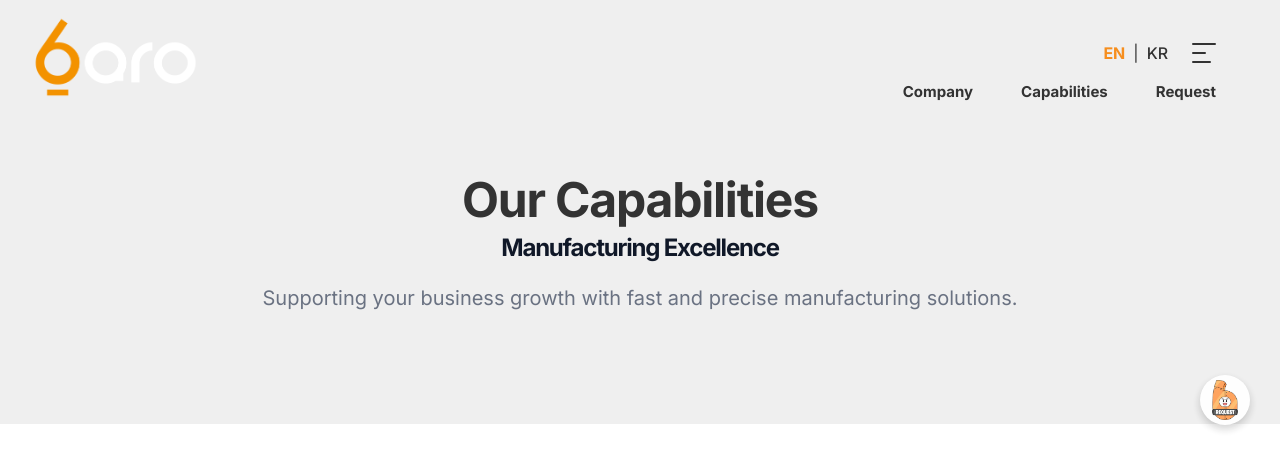
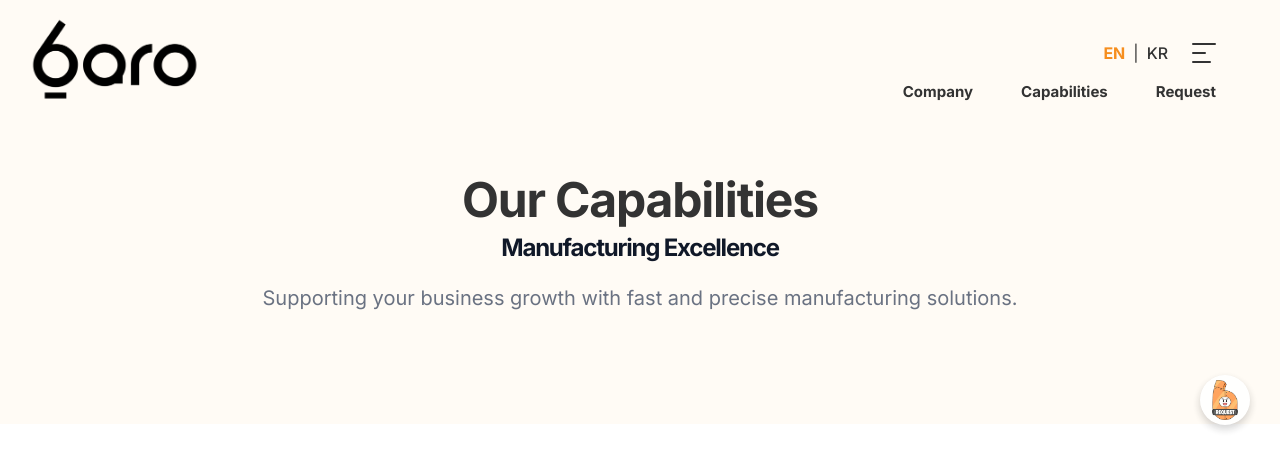
Before and after one commit to blue-0651/baro_studio, a Next.js app: page /capabilities in a window 1280 px wide. Shown: the top 474 px of the page. Built offline with nearby package versions, Linux system fonts and the light colour scheme.

Commit message:
대메뉴 화면 진입시 검은 회사로고로 보이게끔함)

```diff
--- a/src/app/capabilities/page.tsx
+++ b/src/app/capabilities/page.tsx
@@ -51,7 +51,7 @@ export default function CapabilitiesPage() {
       {/* Hero Section */}
       <section className="relative overflow-hidden">
         <div className="max-w-8xl mx-auto">
-          <div className="relative z-10" style={{ backgroundColor: "#EFEFEF", paddingBottom: "3rem" }}>
+          <div className="relative z-10 pb-12">
             <div className="mx-auto max-w-7xl px-4 sm:px-6 lg:px-8 pt-20 pb-16 text-center lg:pt-32">
               <h1 className="text-3xl tracking-tight font-bold text-gray-900 sm:text-4xl mt-12 md:text-5xl">
                 <span className="block" style={{ color: "#333333" }}>
--- a/src/app/quote/page.tsx
+++ b/src/app/quote/page.tsx
@@ -32,7 +32,7 @@ export default function Home() {
             {/* Hero Section - Company 페이지와 동일한 스타일 적용 */}
             <section className="relative overflow-hidden">
                 <div className="max-w-8xl mx-auto">
-                    <div className="relative z-10" style={{ backgroundColor: "#EFEFEF", paddingBottom: "3rem" }}>
+                    <div className="relative z-10" style={{ paddingBottom: "3rem" }}>
                         <div className="mx-auto max-w-7xl px-4 sm:px-6 lg:px-8 pt-20 pb-16 text-center lg:pt-32">
                             <h1 className="text-3xl tracking-tight font-bold text-gray-900 sm:text-4xl mt-12 md:text-5xl">
                                 <span className="block" style={{ color: "#333333" }}>
--- a/src/components/about/about.tsx
+++ b/src/components/about/about.tsx
@@ -13,7 +13,7 @@ export default function About() {
             {/* About Hero Section */}
             <section className="relative overflow-hidden ">
                 <div className="max-w-8xl mx-auto">
-                    <div className="relative z-10 " style={{ backgroundColor: "#EFEFEF" }}>
+                    <div className="relative z-10 pb-12">
                         <div className="mx-auto max-w-7xl px-4 sm:px-6 lg:px-8 pt-20 pb-16 text-center lg:pt-32">
                             <h1 className="text-3xl tracking-tight font-bold text-gray-900 sm:text-4xl mt-12 md:text-5xl">
                                 <span className="block" style={{ color: "#333333" }}>About BARO</span>
--- a/src/components/header.tsx
+++ b/src/components/header.tsx
@@ -3,6 +3,7 @@
 
 import { useState, useEffect } from "react";
 import Link from "next/link";
+import Image from "next/image";
 // import { Menu } from "lucide-react"; // Menu 아이콘 제거
 import Sidebar, { MenuItem } from "./main/right-sidebar";
 import { useLang } from '@/context/LangContext';
@@ -28,6 +29,9 @@ export default function Header() {
   const langButtonInactiveColor = currentPageTextColor;
   const sidebarBgColor = "rgba(255, 255, 255, 0.05)"; // 투명도를 더 높임 (0.45 -> 0.25)
   const sidebarTextColor = "#333333";
+
+  // 로고 이미지 결정 - 메인 페이지가 아닌 경우 검은색 로고 사용
+  const logoImage = pathname === '/' ? '/w_logo.png' : '/baro-logo_bk.png';
 
   // 모바일 화면 여부 확인을 위한 상태 추가
   const [isMobile, setIsMobile] = useState(false);
@@ -178,11 +182,20 @@ export default function Header() {
           <div style={{
             width: "100%",
             height: "100%",
-            background: "url('/w_logo.png')",
-            backgroundSize: "contain",
-            backgroundPosition: "left center",
-            backgroundRepeat: "no-repeat"
-          }} />
+            position: "relative"
+          }}>
+            <Image
+              src={logoImage}
+              alt="Baro Studio Logo"
+              fill
+              priority
+              sizes="(max-width: 768px) 100px, 180px"
+              style={{
+                objectFit: "contain",
+                objectPosition: "left center"
+              }}
+            />
+          </div>
         </Link>
       </div>
 
```
